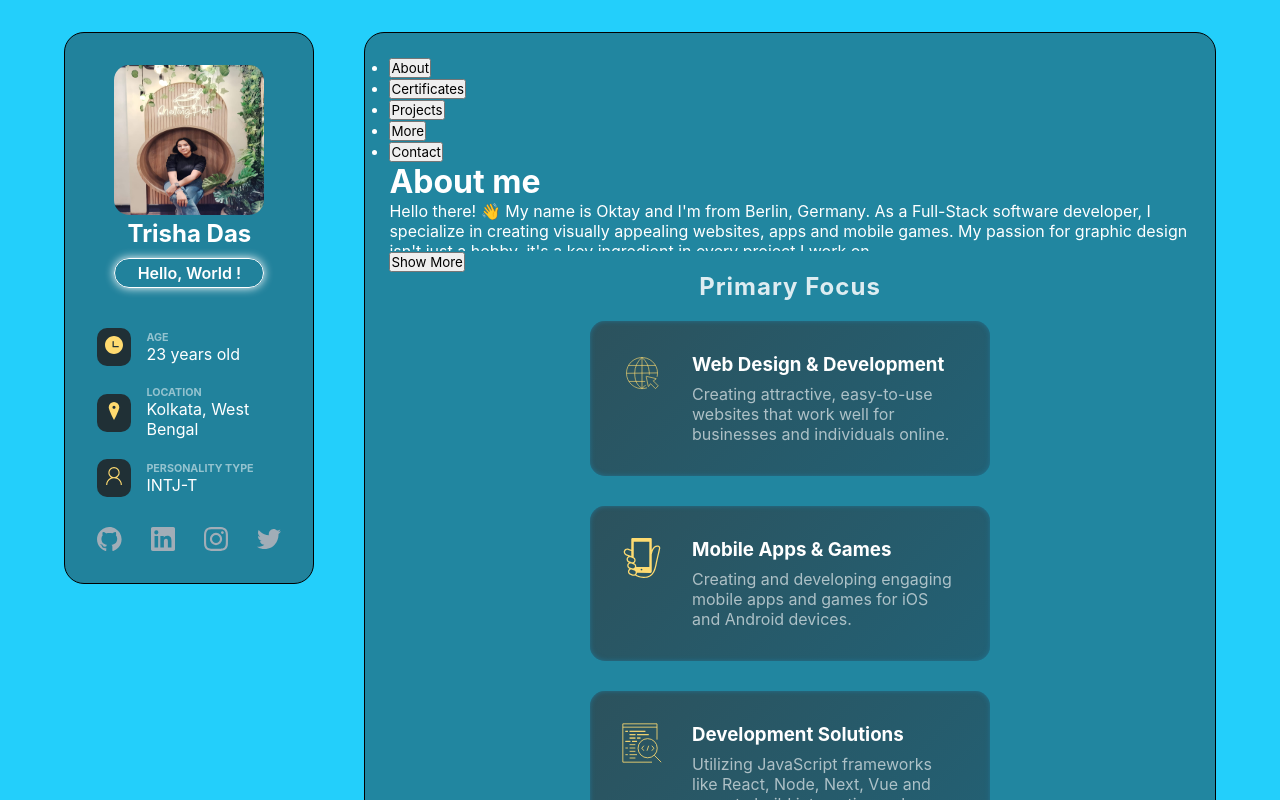
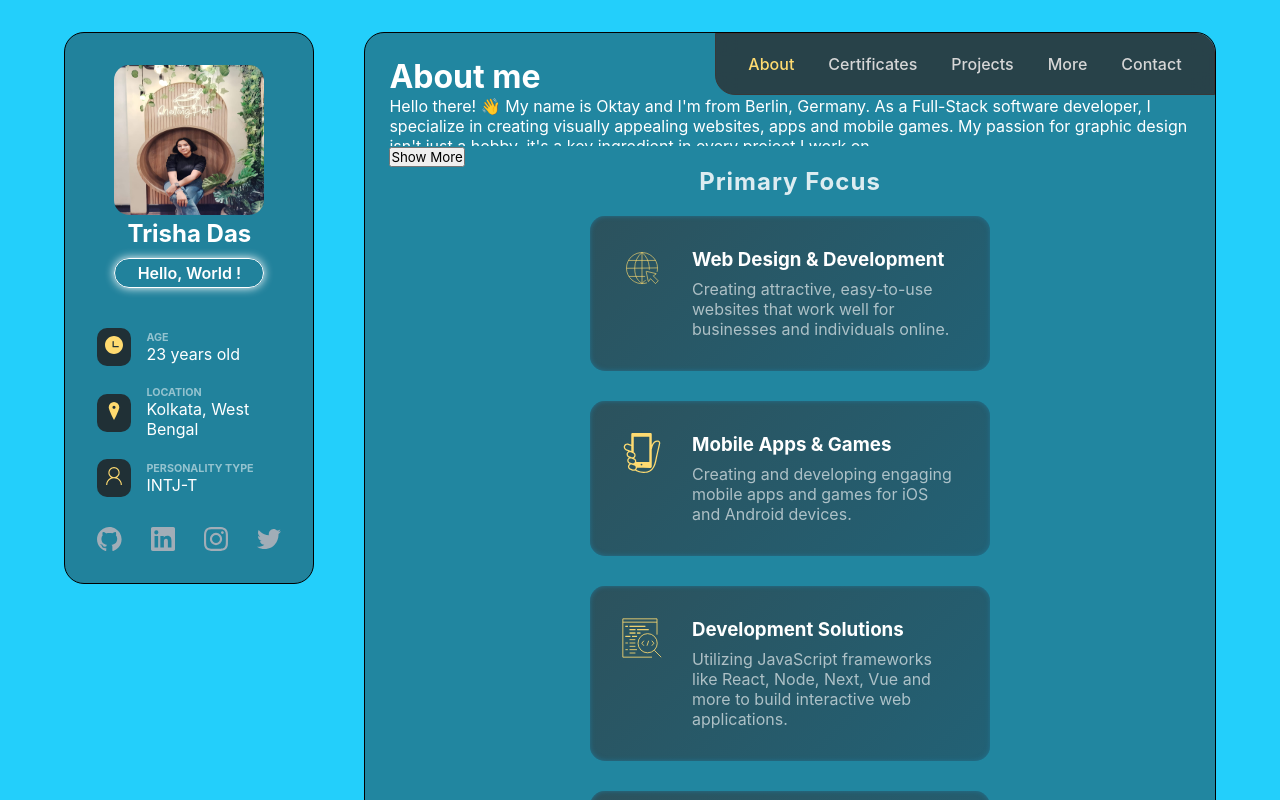
Before and after one commit to trishaDas13/portfolioPrac-react, a React (Create React App) app: page / in a window 1280 px wide. Shown: the top 800 px of the page. Built offline with nearby package versions, Linux system fonts and the light colour scheme.

Commit message:
Heaser-navbar completed

```diff
--- a/src/comps/main/Haeder.css
+++ b/src/comps/main/Haeder.css
@@ -0,0 +1,46 @@
+header {
+  position: absolute;
+  bottom: auto;
+  top: 0;
+  left: auto;
+  right: 0;
+  width: max-content;
+  border-radius: 0 20px;
+  padding: 0 10px;
+  z-index: 5;
+  box-shadow: none;
+  background: hsla(240, 1%, 17%, 0.75);
+  backdrop-filter: blur(10px);
+  border: 1px solid hsl(0, 0%, 22%);
+}
+
+.nav-link {
+  display: flex;
+  list-style: none;
+  flex-wrap: wrap;
+  justify-content: center;
+  align-items: center;
+  gap: 30px;
+  padding: 0 20px;
+}
+
+.nav-link-btn {
+  font: inherit;
+  background: none;
+  border: none;
+  text-align: left;
+  cursor: pointer;
+  color: hsl(0, 0%, 84%);
+  font-size: 1rem;
+  font-weight: 500;
+  padding: 20px 2px;
+  transition: color 0.2s ease;
+}
+
+.nav-link-btn.active {
+  color: hsl(45, 100%, 72%);
+}
+
+.nav-link-btn:hover {
+  color: hsl(45, 100%, 72%);
+}
--- a/src/comps/main/Header.js
+++ b/src/comps/main/Header.js
@@ -1,12 +1,50 @@
-import React from 'react'
-import './Haeder.css'
+import React from "react";
+import "./Haeder.css";
+import { nanoid } from "nanoid";
 
-const Header = () => {
+const Header = ({ setMenu, currentMenu }) => {
+  //TODO array of objects for nav-Links
+  let navLinks = [
+    {
+      menu: "About",
+    },
+    {
+      menu: "Certificates",
+    },
+    {
+      menu: "Projects",
+    },
+    {
+      menu: "More",
+    },
+    {
+      menu: "Contact",
+    },
+  ];
+
+  //TODO render Header Data
   return (
     <header>
+      <ul className="nav-link">
+        {navLinks.map((item) => {
+          return (
+            <li key={nanoid()}>
+              <button
+                className={
+                  item.menu === currentMenu
+                    ? "nav-link-btn active"
+                    : "nav-link-btn"
+                }
+                onClick={() => setMenu(item.menu)}
+              >
+                {item.menu}
+              </button>
+            </li>
+          );
+        })}
+      </ul>
+    </header>
+  );
+};
 
-    </header>
-  )
-}
-
-export default Header
+export default Header;
--- a/src/comps/main/Main.js
+++ b/src/comps/main/Main.js
@@ -1,66 +1,45 @@
-import React from "react";
+import React, { useEffect, useState } from "react";
 import About from "../about/About";
-import Certificates from '../Certificates/Certificates'
-import Projects from '../Projects/Projects'
-import More from '../More/More'
-import Contact from '../Contact/Contact'
+import Certificates from "../Certificates/Certificates";
+import Projects from "../Projects/Projects";
+import More from "../More/More";
+import Contact from "../Contact/Contact";
 import "../about/about.css";
-import { nanoid } from 'nanoid'
 import Header from "./Header";
-let navLinks = [
-  {
-    menu: "About",
-  },
-  {
-    menu: "Certificates"
-  },
-  {
-    menu: "Projects"
-  },
-  {
-    menu: "More"
-  },
-  {
-    menu: "Contact"
-  }
-];
 
-function renderPage(menu) {
-  if(menu === "About"){
-    return <About />;
-  }
-  else if(menu === "Certificates"){
-    return <Certificates/>;
-  }
-  else if(menu === "Projects"){
-    return <Projects/>;
-  }
-  else if(menu === "More"){
-    return <More/>;
-  }
-  else if(menu === "Contact"){
-    return <Contact/>;
+const Main = () => {
+  const [menu, setMenu] = useState("About");
+  const [currentMenu, setCurrentMenu] = useState("About");
+
+  //TODO useEffect wwhen component updated with menu dependency
+  useEffect(() => {
+    setCurrentMenu(menu);
+  }, [menu]);
+
+  //TODO function for rendering components according to navbar
+  function renderPage() {
+    if (menu === "About") {
+      document.title = "Mayank Gupta";
+      return <About />;
+    } else if (menu === "Certificates") {
+      document.title = "Mayank Gupta - Certificates";
+      return <Certificates />;
+    } else if (menu === "Projects") {
+      document.title = "Mayank Gupta - Projects";
+      return <Projects />;
+    } else if (menu === "More") {
+      document.title = "Mayank Gupta - More";
+      return <More />;
+    } else if (menu === "Contact") {
+      document.title = "Mayank Gupta - Contact";
+      return <Contact />;
+    }
   }
 
-}
-
-const Main = () => {
   return (
     <main>
-      <header>
-        <ul className="nav-link">
-          {
-            navLinks.map((item) => {
-              return(
-              <li key={nanoid()}>
-                <button onClick={() => renderPage(item.menu)}>{item.menu}</button>
-              </li>
-              )
-            })
-          }
-        </ul>
-      </header>
-      <About />
+      <Header setMenu={setMenu} currentMenu={currentMenu} />
+      {renderPage()}
     </main>
   );
 };
```
